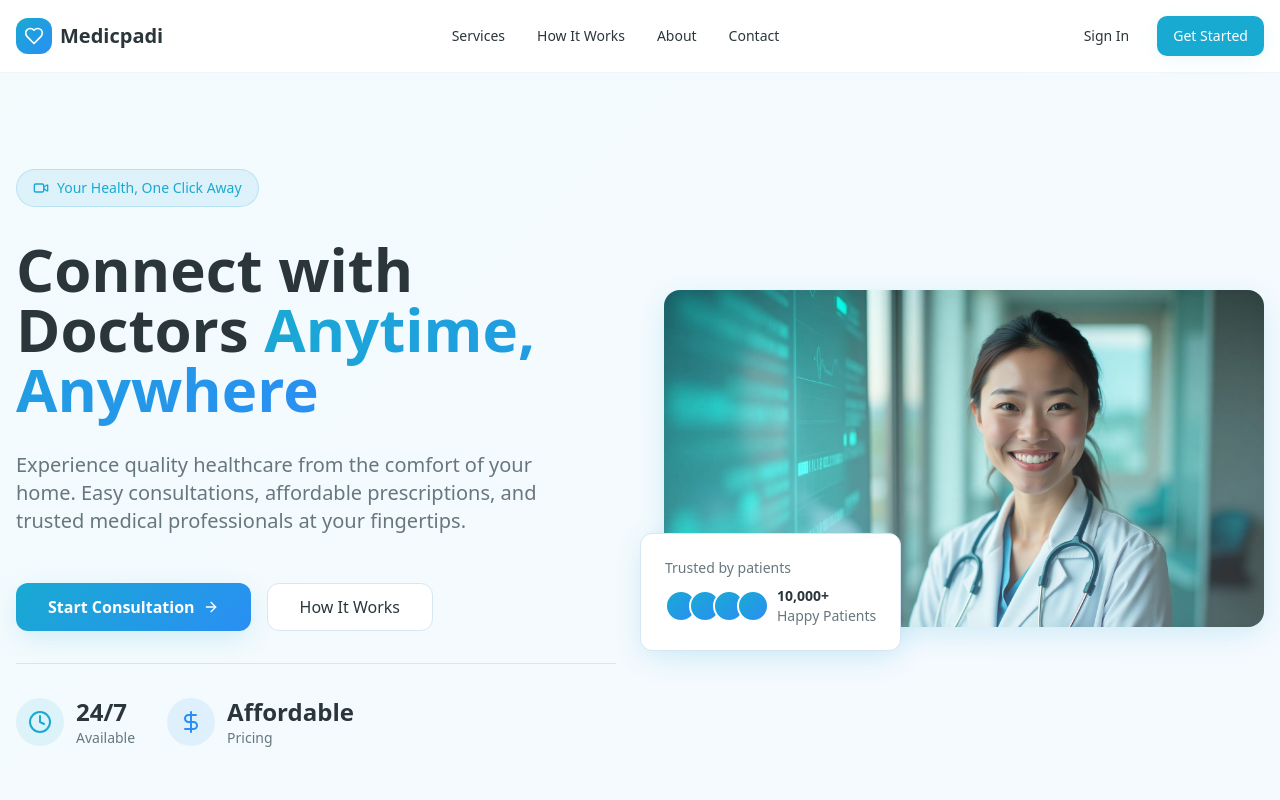
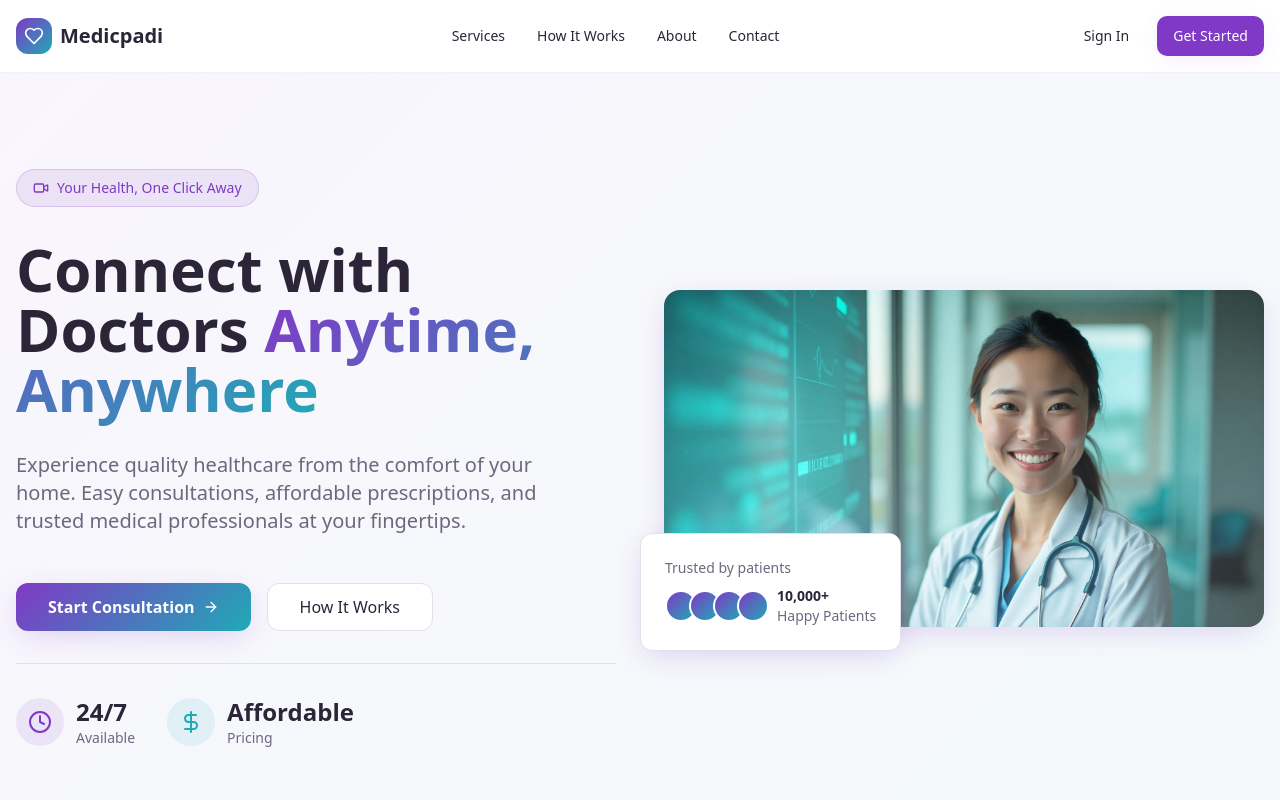
Before and after one commit to Colauncha/MedicPadi-Frontend, a React (Vite) app: page / in a window 1280 px wide. Shown: the top 800 px of the page. Built offline with nearby package versions, Linux system fonts and the light colour scheme; the HTML template or start-up script is replaced by a standard one.

Commit message:
Remixed logo and waitlist link
Co-authored-by: colauncha-dev <203853522+colauncha-dev@users.noreply.github.com>

```diff
--- a/src/index.css
+++ b/src/index.css
@@ -2,109 +2,107 @@
 @tailwind components;
 @tailwind utilities;
 
-/* Definition of the design system. All colors, gradients, fonts, etc should be defined here.
-All colors MUST be HSL.
-*/
+/* MedicPadi Design System — Purple/Teal palette derived from the brand logo */
 
 @layer base {
   :root {
     --background: 0 0% 100%;
-    --foreground: 200 15% 20%;
+    --foreground: 260 20% 18%;
 
     --card: 0 0% 100%;
-    --card-foreground: 200 15% 20%;
+    --card-foreground: 260 20% 18%;
 
     --popover: 0 0% 100%;
-    --popover-foreground: 200 15% 20%;
+    --popover-foreground: 260 20% 18%;
 
-    --primary: 193 79% 46%;
+    --primary: 270 55% 50%;
     --primary-foreground: 0 0% 100%;
 
-    --primary-light: 193 79% 56%;
-    --primary-dark: 193 79% 36%;
+    --primary-light: 270 55% 62%;
+    --primary-dark: 270 55% 40%;
 
-    --secondary: 210 90% 56%;
+    --secondary: 185 70% 42%;
     --secondary-foreground: 0 0% 100%;
 
-    --muted: 210 90% 96%;
-    --muted-foreground: 200 10% 45%;
+    --muted: 260 30% 96%;
+    --muted-foreground: 260 10% 45%;
 
-    --accent: 193 79% 56%;
+    --accent: 185 70% 48%;
     --accent-foreground: 0 0% 100%;
 
     --destructive: 0 84% 60%;
     --destructive-foreground: 0 0% 100%;
 
-    --border: 210 60% 90%;
-    --input: 210 60% 90%;
-    --ring: 193 79% 46%;
+    --border: 260 25% 90%;
+    --input: 260 25% 90%;
+    --ring: 270 55% 50%;
 
     --radius: 0.75rem;
 
-    --gradient-hero: linear-gradient(135deg, hsl(193 79% 46%) 0%, hsl(210 90% 56%) 100%);
-    --gradient-card: linear-gradient(to bottom, hsl(0 0% 100%), hsl(210 90% 98%));
+    --gradient-hero: linear-gradient(135deg, hsl(270 55% 50%) 0%, hsl(185 70% 42%) 100%);
+    --gradient-card: linear-gradient(to bottom, hsl(0 0% 100%), hsl(260 30% 98%));
 
-    --shadow-soft: 0 4px 20px -2px hsl(193 79% 46% / 0.1);
-    --shadow-hover: 0 8px 30px -4px hsl(193 79% 46% / 0.2);
+    --shadow-soft: 0 4px 20px -2px hsl(270 55% 50% / 0.1);
+    --shadow-hover: 0 8px 30px -4px hsl(270 55% 50% / 0.2);
 
     --transition-smooth: all 0.3s cubic-bezier(0.4, 0, 0.2, 1);
 
     --sidebar-background: 0 0% 98%;
     --sidebar-foreground: 240 5.3% 26.1%;
-    --sidebar-primary: 240 5.9% 10%;
-    --sidebar-primary-foreground: 0 0% 98%;
-    --sidebar-accent: 240 4.8% 95.9%;
-    --sidebar-accent-foreground: 240 5.9% 10%;
-    --sidebar-border: 220 13% 91%;
-    --sidebar-ring: 217.2 91.2% 59.8%;
+    --sidebar-primary: 270 55% 50%;
+    --sidebar-primary-foreground: 0 0% 100%;
+    --sidebar-accent: 260 30% 96%;
+    --sidebar-accent-foreground: 260 20% 18%;
+    --sidebar-border: 260 25% 90%;
+    --sidebar-ring: 270 55% 50%;
   }
 
   .dark {
-    --background: 200 30% 8%;
-    --foreground: 210 40% 98%;
+    --background: 260 25% 8%;
+    --foreground: 260 20% 96%;
 
-    --card: 200 25% 12%;
-    --card-foreground: 210 40% 98%;
+    --card: 260 20% 12%;
+    --card-foreground: 260 20% 96%;
 
-    --popover: 200 25% 12%;
-    --popover-foreground: 210 40% 98%;
+    --popover: 260 20% 12%;
+    --popover-foreground: 260 20% 96%;
 
-    --primary: 193 79% 56%;
+    --primary: 270 55% 62%;
     --primary-foreground: 0 0% 100%;
 
-    --primary-light: 193 79% 66%;
-    --primary-dark: 193 79% 46%;
+    --primary-light: 270 55% 72%;
+    --primary-dark: 270 55% 50%;
 
-    --secondary: 210 90% 60%;
+    --secondary: 185 70% 50%;
     --secondary-foreground: 0 0% 100%;
 
-    --muted: 200 20% 20%;
-    --muted-foreground: 200 10% 65%;
+    --muted: 260 20% 18%;
+    --muted-foreground: 260 10% 60%;
 
-    --accent: 193 79% 56%;
+    --accent: 185 70% 50%;
     --accent-foreground: 0 0% 100%;
 
     --destructive: 0 63% 31%;
-    --destructive-foreground: 210 40% 98%;
+    --destructive-foreground: 260 20% 96%;
 
-    --border: 200 25% 20%;
-    --input: 200 25% 20%;
-    --ring: 193 79% 56%;
+    --border: 260 20% 20%;
+    --input: 260 20% 20%;
+    --ring: 270 55% 62%;
 
-    --gradient-hero: linear-gradient(135deg, hsl(193 79% 46%) 0%, hsl(210 90% 50%) 100%);
-    --gradient-card: linear-gradient(to bottom, hsl(200 25% 12%), hsl(200 30% 10%));
+    --gradient-hero: linear-gradient(135deg, hsl(270 55% 50%) 0%, hsl(185 70% 45%) 100%);
+    --gradient-card: linear-gradient(to bottom, hsl(260 20% 12%), hsl(260 25% 10%));
 
     --shadow-soft: 0 4px 20px -2px hsl(0 0% 0% / 0.3);
-    --shadow-hover: 0 8px 30px -4px hsl(193 79% 46% / 0.3);
+    --shadow-hover: 0 8px 30px -4px hsl(270 55% 50% / 0.3);
 
-    --sidebar-background: 240 5.9% 10%;
-    --sidebar-foreground: 240 4.8% 95.9%;
-    --sidebar-primary: 224.3 76.3% 48%;
+    --sidebar-background: 260 25% 10%;
+    --sidebar-foreground: 260 20% 96%;
+    --sidebar-primary: 270 55% 62%;
     --sidebar-primary-foreground: 0 0% 100%;
-    --sidebar-accent: 240 3.7% 15.9%;
-    --sidebar-accent-foreground: 240 4.8% 95.9%;
-    --sidebar-border: 240 3.7% 15.9%;
-    --sidebar-ring: 217.2 91.2% 59.8%;
+    --sidebar-accent: 260 20% 16%;
+    --sidebar-accent-foreground: 260 20% 96%;
+    --sidebar-border: 260 20% 16%;
+    --sidebar-ring: 270 55% 62%;
   }
 }
 
```
